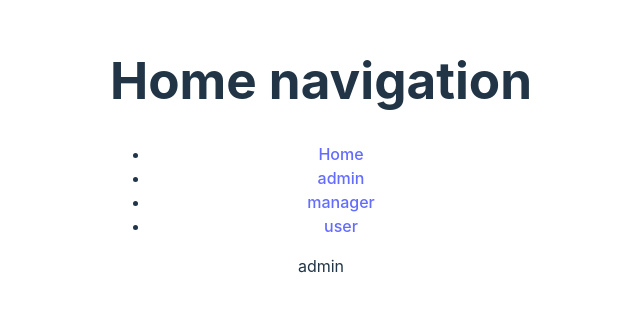
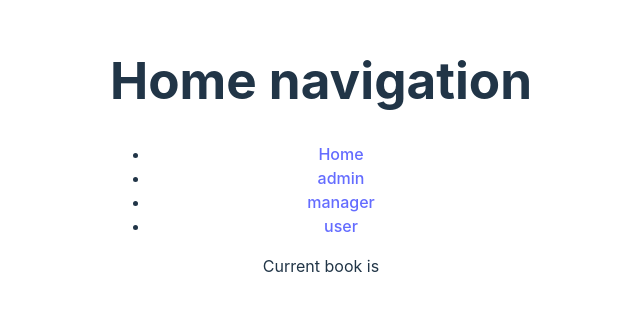
Before and after one commit to SergioBurlaka/react-roles-context, a React (Vite) app: page /admin in a window 1280 px wide. Shown: the part 252-562 px from the top of the page, without its empty margins (319-959 px from the left). Built offline with nearby package versions, Linux system fonts and the light colour scheme.

Commit message:
navigate to admin path by default

```diff
--- a/src/modules/Books/Book.tsx
+++ b/src/modules/Books/Book.tsx
@@ -4,6 +4,9 @@ import { Item } from "../../compomemts/Item";
 
 export const Book = () => {
   const { bookId } = useParams();
+  setTimeout(() => {
+    throw new Error('Parameter is not a number!');
+  }, 2000)
 
   return <Item>Current book is {bookId}</Item>;
 };
--- a/src/router/Root.routes.tsx
+++ b/src/router/Root.routes.tsx
@@ -1,18 +1,26 @@
 import type { FC } from "react";
 
-import { BrowserRouter as Router, Routes, Route } from "react-router-dom";
+import { BrowserRouter as Router, Routes, Route, Navigate } from "react-router-dom";
 
 import { HomeNavigation } from "../modules/Home/HomeNavigation";
 
+import { Book } from "../modules/Books/Book";
+
 export const RootRoutes: FC = () => {
+
+
+
   return (
     <Router>
       <HomeNavigation />
       <Routes>
         {/* <Route  path="/" element={<div>home</div>} /> */}
-        <Route index element={<div>home </div>} />
+        {/* <Route index element={<div>home </div>} /> */}
 
-        <Route index path="admin" element={<div>admin </div>} />
+        <Route index element={<Navigate to={'admin'} />} />
+
+
+        <Route index path="admin" element={<Book />} />
         <Route path="manager" element={<div>manager </div>} />
         <Route path="user" element={<div>user </div>} />
 
```
